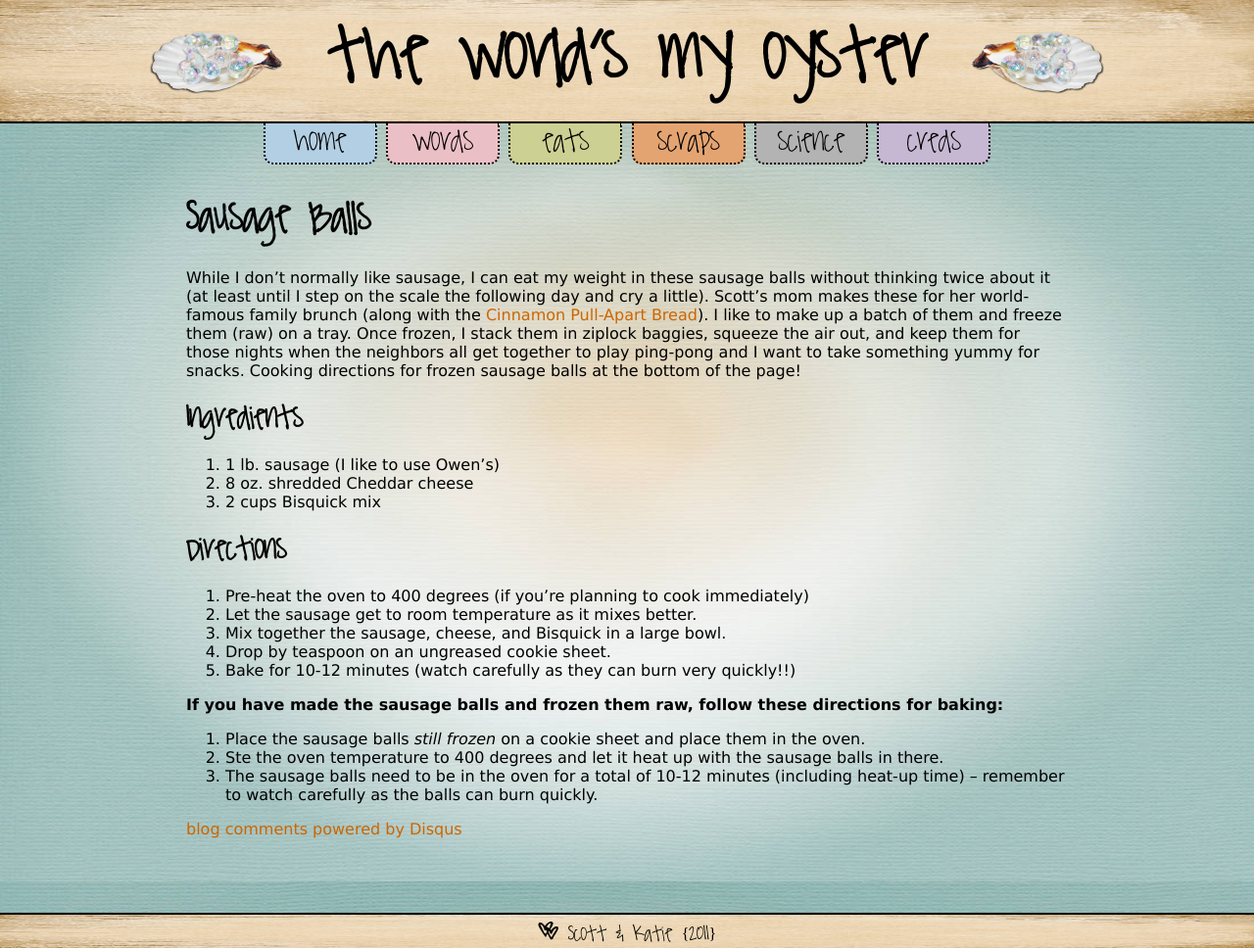
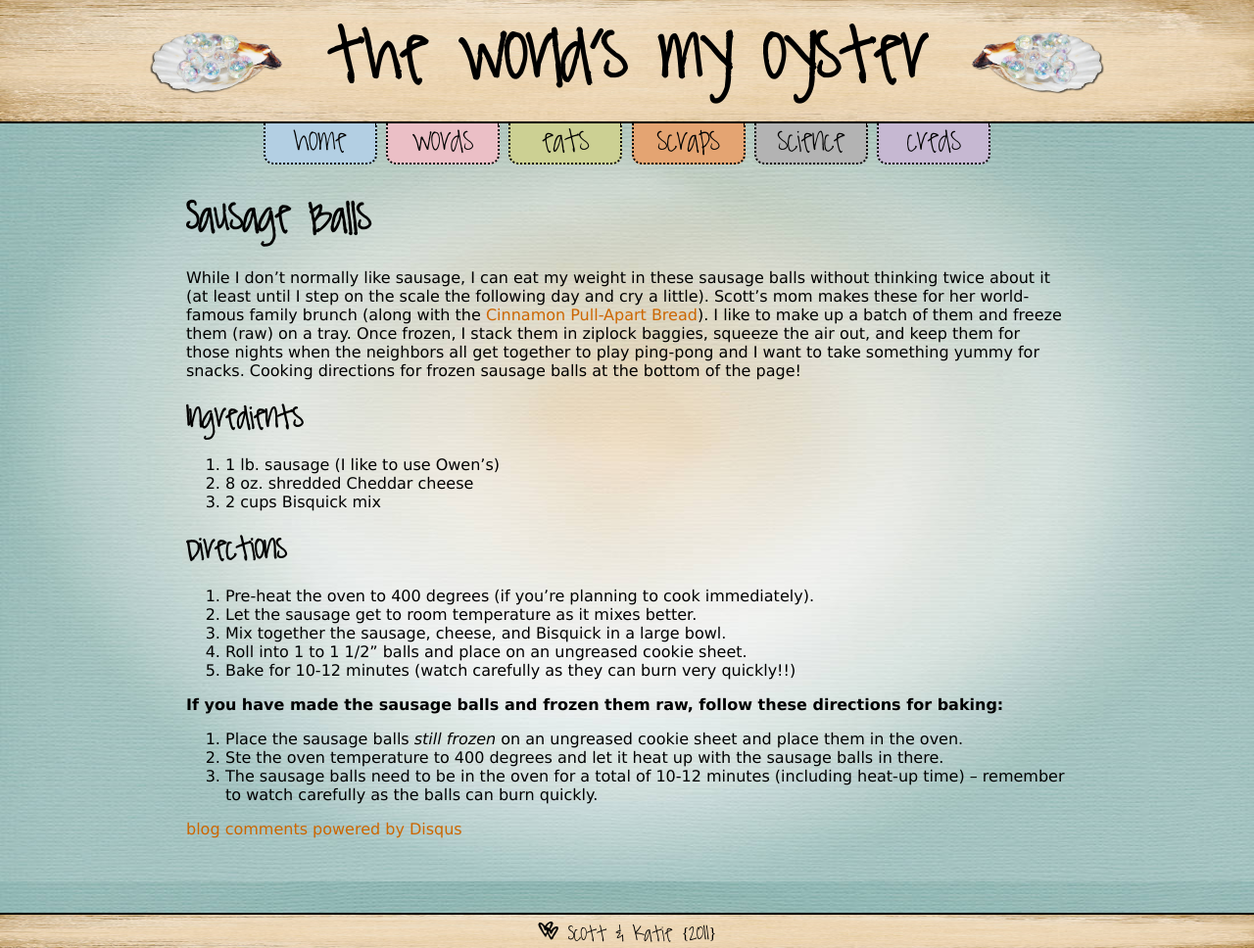
Before and after one commit to kpetersen/kpetersen.github.io, a Jekyll site: the page built from eats/appetizers/_posts/2011-10-29-sausage-balls.markdown, in a window 1280 px wide and 968 px high. Shown: the whole window at 98% size. Built offline with Jekyll 4.4.1, drawn with Linux system fonts in a browser that asks for light colours; comment, search, counter and statistics services are not loaded.

Commit message:
fixed typos in sausage balls app

```diff
--- a/eats/appetizers/_posts/2011-10-29-sausage-balls.markdown
+++ b/eats/appetizers/_posts/2011-10-29-sausage-balls.markdown
@@ -17,15 +17,15 @@ of the page!
 1. 2 cups Bisquick mix
 
 ## Directions
-1. Pre-heat the oven to 400 degrees (if you're planning to cook immediately)
+1. Pre-heat the oven to 400 degrees (if you're planning to cook immediately).
 1. Let the sausage get to room temperature as it mixes better.
 1. Mix together the sausage, cheese, and Bisquick in a large bowl.
-1. Drop by teaspoon on an ungreased cookie sheet.
+1. Roll into 1 to 1 1/2" balls and place on an ungreased cookie sheet.
 1. Bake for 10-12 minutes (watch carefully as they can burn very quickly!!)
 
 **If you have made the sausage balls and frozen them raw, follow these directions for baking:**
 
-1. Place the sausage balls *still frozen* on a cookie sheet and place them in the oven.
+1. Place the sausage balls *still frozen* on an ungreased cookie sheet and place them in the oven.
 1. Ste the oven temperature to 400 degrees and let it heat up with the sausage balls in there.
 1. The sausage balls need to be in the oven for a total of 10-12 minutes (including heat-up time) -- remember to watch carefully
 as the balls can burn quickly.
```
